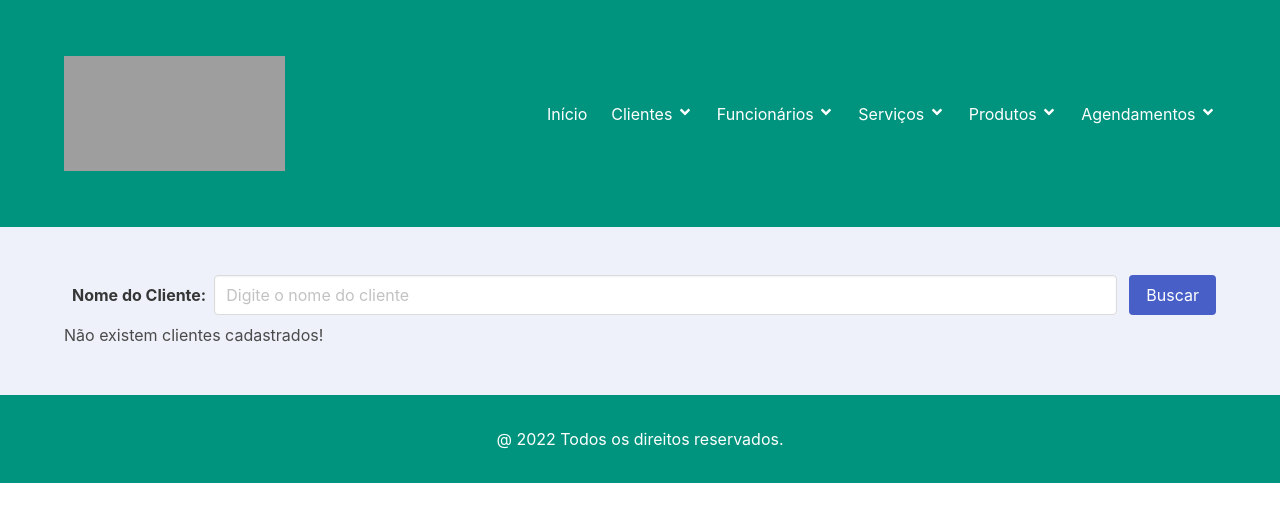
After one commit to KaduKessler/CPWEB101-Agenda, a Django app: page /clientes in a window 1280 px wide. The commit adds this page. Shown: the top 522 px of the page. Run offline with Django 4.2, Linux system fonts and the light colour scheme; data that the repository does not hold is empty; some libraries are stand-ins or nearby versions; grey boxes are pictures that could not be loaded.

Commit message:
list clientes

```diff
--- a/agenda/urls.py
+++ b/agenda/urls.py
@@ -25,4 +25,5 @@ admin.site.index_title = "LavaCar - Agendamento de Horários"
 urlpatterns = [
     path('admin/', admin.site.urls),
     path('', include('home.urls')),
+    path('', include('cliente.urls')),
 ] + static(settings.MEDIA_URL, document_root = settings.MEDIA_ROOT)
--- /dev/null
+++ b/cliente/templates/clientes.html
@@ -0,0 +1,75 @@
+{% extends "base.html" %}
+{% load static %}
+{% block content %}
+  <section class="section has-background-link-light">
+    <div class="container">
+
+      <form action="" method="GET">
+        <div class="field is-grouped is-flex is-align-item-center is-flex-wrap-warp">
+          <label class="label p-2 at-2">
+            Nome do Cliente:
+          </label>
+          <div class="control is-expanded">
+            <input class="input" type="text" name="buscar" value="{{ request.GET.buscar }}"
+                   placeholder="Digite o nome do cliente">
+          </div>
+          <div class="control">
+            <button type="submit" class="button is-link">Buscar</button>
+          </div>
+        </div>
+      </form>
+
+      {% if object_list %}
+        <div style="text-align: center">
+          <h1 class="subtitle is-size-4">
+            Clientes Cadastrados
+          </h1>
+        </div>
+        <div class="table">
+          <table class="table is-table is-bordered is-striped is-narrow is-hoverable is-fullscreen">
+            <thead>
+            <tr>
+              <th class="has-text-centered">Nome</th>
+              <th class="has-text-centered">Fone</th>
+              <th class="has-text-centered">E-mail</th>
+            </tr>
+            </thead>
+            <tbody>
+              {% for cliente in object_list %}
+                <tr>
+                  <td> <a href="#" data-toggle="modal" class="modal-target"
+                       data-bulma-modal="modal{{cliente.id}}" id="modal{{cliente.id}}">
+                      {{cliente.nome}} </a> </td>
+                  <td> {{ cliente.fone }} </td>
+                  <td> {{ cliente.email }} </td>
+                  <div class="modal" id="modal{{ cliente.id }}">
+                    <div class="modal-background"></div>
+                    <div class="modal-card"></div>
+                      <header class="modal-card-head">
+                        <p class="modal-card-title">Cliente: {{ cliente.nome }}</p>
+                        <button class="delete" aria-label="close" data-bulma-modal="close"
+                                id="btnClose"></button>
+                      </header>
+                    <section class="modal-card-body is-flex is-justify-content-center">
+                      <div class="content">
+                        <p class="image is-128x128">
+                          <img src="{{ cliente.foto.url }}" class="img-fluid" alt="">
+                        </p>
+                      </div>
+                    </section>
+                    <footer class="modal-card-foot">
+                      <p>Telefone: {{cliente.fone}}</p>
+                    </footer>
+
+                  </div>
+                </tr>
+            {% endfor %}
+            </tbody>
+          </table>
+        </div>
+      {% else %}
+        <h2>Não existem clientes cadastrados!</h2>
+      {% endif %}
+    </div>
+  </section>
+{% endblock %}
--- /dev/null
+++ b/cliente/urls.py
@@ -0,0 +1,6 @@
+from django.urls import path
+from .views import ClientesView
+
+urlpatterns = [
+    path('clientes', ClientesView.as_view(), name='clientes'),
+]
--- a/cliente/views.py
+++ b/cliente/views.py
@@ -1,3 +1,16 @@
-from django.shortcuts import render
+from django.views.generic import ListView
+from cliente.models import Cliente
+
 
 # Create your views here.
+class ClientesView(ListView):
+    model = Cliente
+    template_name = 'clientes.html'
+
+    def get_queryset(self, *args, **kwargs):
+        buscar = self.request.GET.get('buscar')
+        qs = super(ClientesView, self).get_queryset(*args, **kwargs)
+
+        if buscar:
+            qs = qs.filter(nome__icontains=buscar)
+        return qs
--- a/home/templates/base.html
+++ b/home/templates/base.html
@@ -9,13 +9,13 @@
   <div class="container">
     <nav class="navbar has-background-primary-dark" role="navigation" aria-label="main navigation">
       <div class="navbar-brand">
-        <a class="navbar-item" href="#">
+        <a class="navbar-item" href="{% url 'index' %}">
           <img src="{% static 'img/Carro.png' %}" width="221" height="115">
         </a>
       </div>
       <div id="navbarBasicExample" class="navbar-menu has-background-primary-dark">
         <div class="navbar-end">
-          <a class="navbar-item has-text-white has-background-primary-dark" href="#">
+          <a class="navbar-item has-text-white has-background-primary-dark" href="{% url 'index' %}">
             Início
           </a>
           <div class="navbar-item dropdown is-hoverable has-text-white">
@@ -32,7 +32,7 @@
                 <a href="#" class="dropdown-item">
                   Cadastrar cliente
                 </a>
-                <a href="#" class="dropdown-item">
+                <a href="{% url 'clientes' %}" class="dropdown-item">
                   Listar clientes
                 </a>
               </div>
```
Also changed, not shown: home/templates/registros.html (+5 -5 lines), home/views.py (+15 -0 lines).
